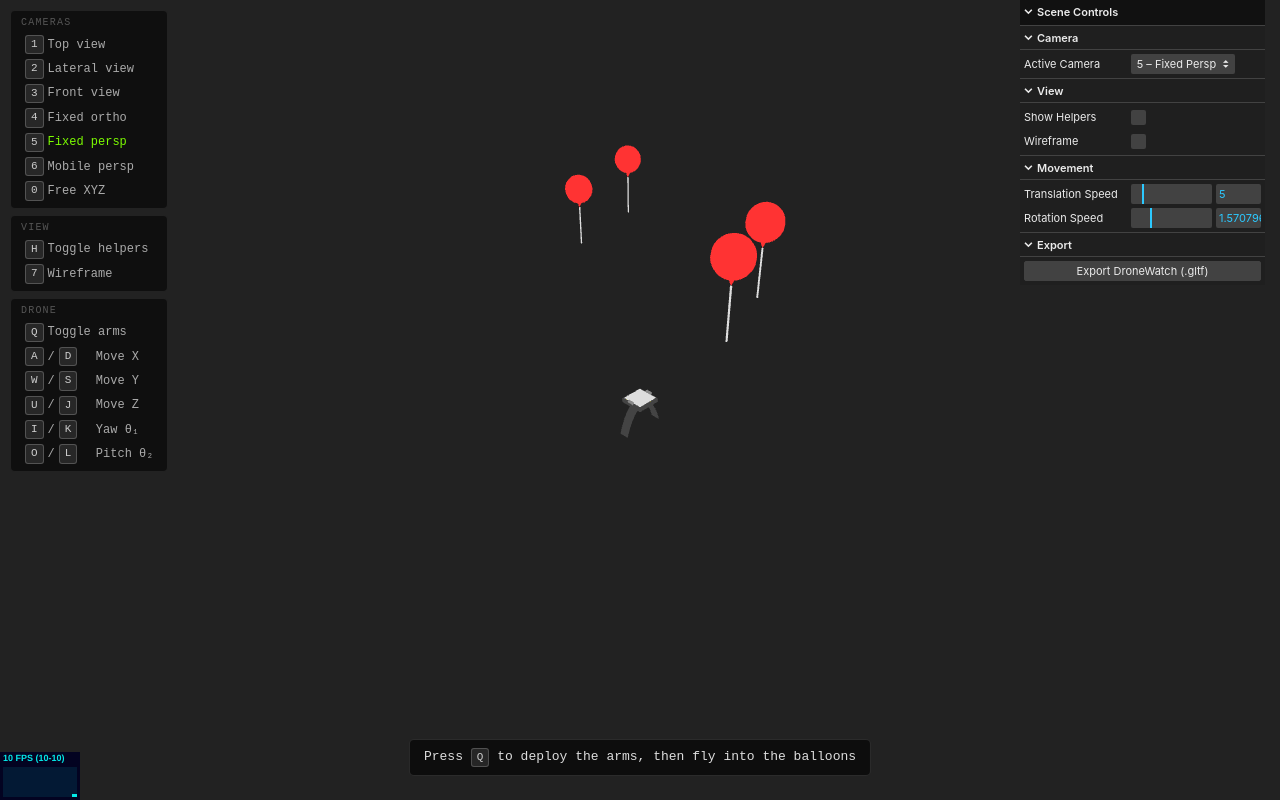
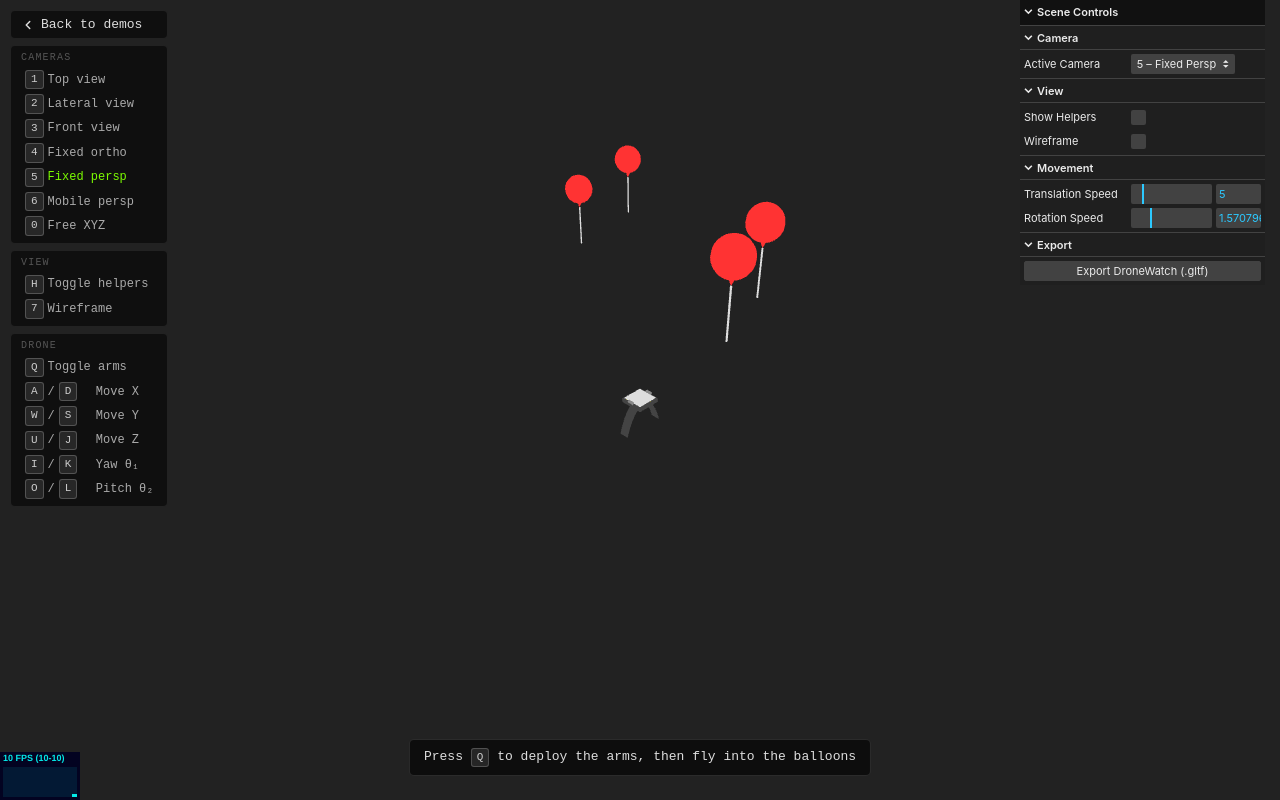
Before and after one commit to inesiscosta/threejs-demos, a plain HTML site: page drone-watch/index.html in a window 1280 px wide. Drawn offline with nearby package versions, Linux system fonts and the light colour scheme; animation ran at ten frames a second.

Commit message:
feat: add a back button to the menu on both demos
Each button sits inside its demo's own HUD and matches its style: the
top panel of the drone watch's left column, and the first button in
the Pepper's Ghost control bar.

```diff
--- a/drone-watch/css/style.css
+++ b/drone-watch/css/style.css
@@ -109,3 +109,23 @@ kbd.active {
     #hint { display: none; }
     #touch-note { display: block; }
 }
+
+/* ── Back to menu ───────────────────────────────── */
+#back {
+    flex-direction: row;
+    align-items: center;
+    gap: 6px;
+    color: #ddd;
+    font-size: 13px;
+    text-decoration: none;
+    cursor: pointer;
+    pointer-events: auto;   /* the rest of the HUD ignores the mouse */
+    transition: color 0.1s, border-color 0.1s;
+}
+
+#back:hover,
+#back:focus-visible {
+    color: #7cfc00;
+    border-color: #7cfc00;
+    outline: none;
+}
--- a/drone-watch/index.html
+++ b/drone-watch/index.html
@@ -19,6 +19,8 @@
 
   <body>
     <div id="hud">
+      <a class="hud-section" id="back" href="../" aria-label="Back to demos"><svg class="back-icon" viewBox="0 0 24 24" width="14" height="14" aria-hidden="true"><path d="M15 18l-6-6 6-6" fill="none" stroke="currentColor" stroke-width="2.5" stroke-linecap="round" stroke-linejoin="round"/></svg>Back to demos</a>
+
       <div class="hud-section">
         <div class="hud-title">CAMERAS</div>
         <div class="hud-row" id="hud-cam-1"><kbd>1</kbd> Top view</div>
--- a/peppers-ghost/css/style.css
+++ b/peppers-ghost/css/style.css
@@ -105,3 +105,24 @@ canvas {
   border-color: #7cfc00;
   color: #7cfc00;
 }
+
+/* ── Back to menu (link styled as a HUD button) ─── */
+a.hud-btn {
+  display: inline-flex;
+  align-items: center;
+  gap: 4px;
+  text-decoration: none;
+}
+
+#back {
+  padding-left: 6px;
+  color: #ddd;
+  border-color: rgba(255, 255, 255, 0.3);
+}
+
+#back:hover,
+#back:focus-visible {
+  color: #7cfc00;
+  border-color: #7cfc00;
+  outline: none;
+}
```
Also changed, not shown: peppers-ghost/index.html (+10 -0 lines).
